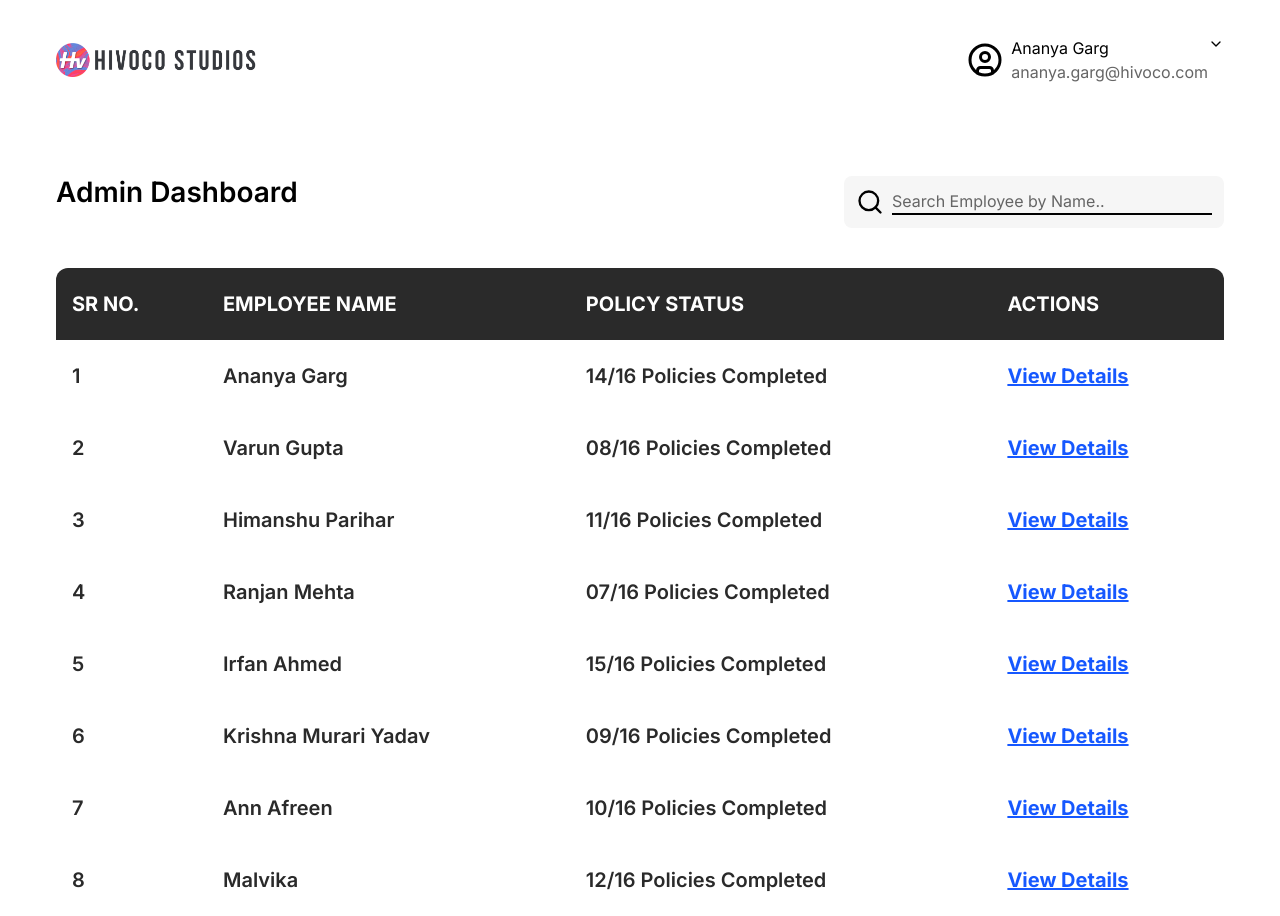
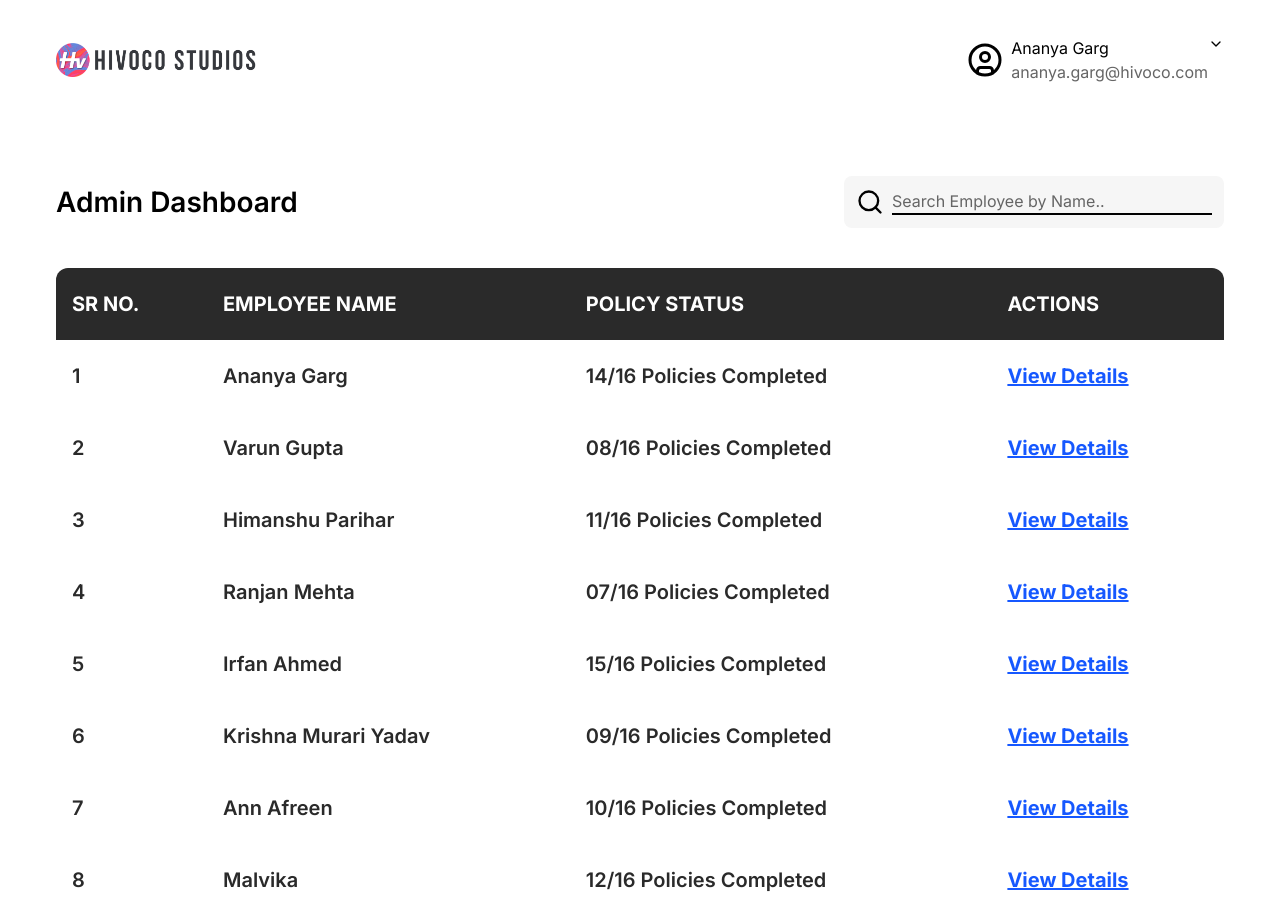
Before and after one commit to ranjanhivoco/policy-portel, a Next.js app: page /admin-info in a window 1280 px wide. Built offline with nearby package versions, Linux system fonts and the light colour scheme.

Commit message:
item center

```diff
--- a/src/pages/admin-info.js
+++ b/src/pages/admin-info.js
@@ -8,7 +8,7 @@ const AdminInfo = () => {
     <div>
       <Header />
 
-      <div className="flex justify-between px-14 pt-14 pb-10">
+      <div className="flex justify-between items-center  px-14 pt-14 pb-10">
         <h2 className="text-2xl text-[1.75rem]  font-semibold text-black">Admin Dashboard</h2>
 
         <div className="flex items-center gap-2 bg-[#F6F6F6] rounded-lg p-3 ">
```
